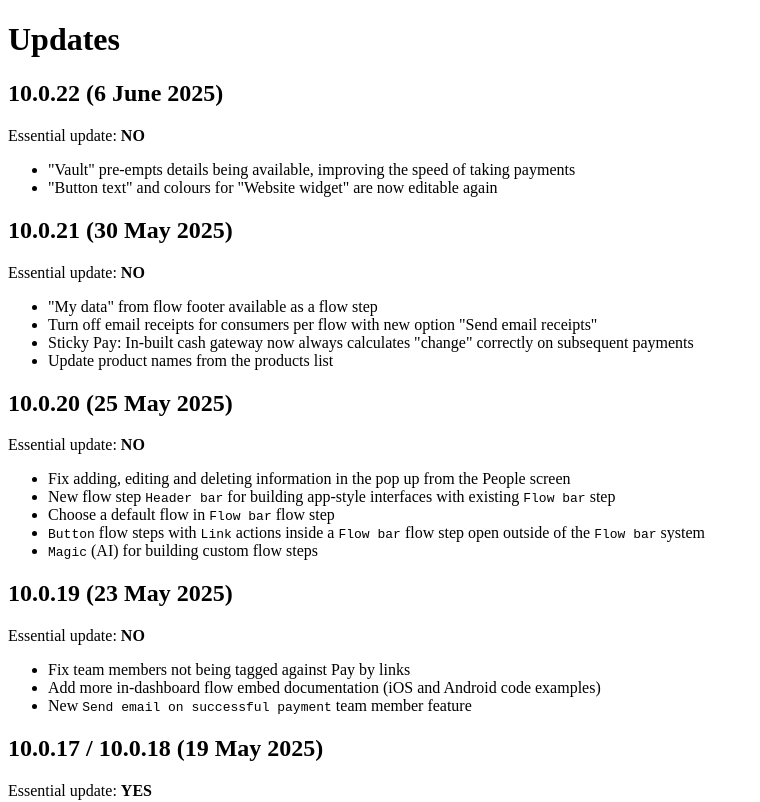
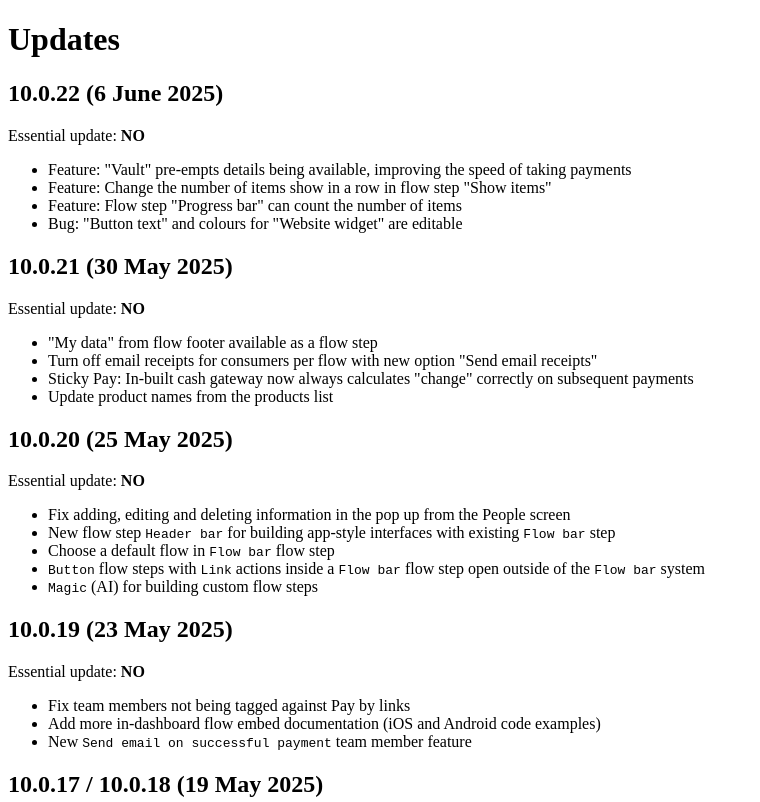
Before and after one commit to Stickyto/sticky-docs, a Next.js app in the folder src/: page /updates in a window 1280 px wide. Shown: the top 802 px of the page, without its empty margins (0-760 px from the left). Built offline with nearby package versions, Linux system fonts and the light colour scheme.

Commit message:
Changelog WIP

```diff
--- a/src/pages/updates.mdx
+++ b/src/pages/updates.mdx
@@ -4,8 +4,10 @@
 
 Essential update: **NO**
 
- - "Vault" pre-empts details being available, improving the speed of taking payments
- - "Button text" and colours for "Website widget" are now editable again
+ - Feature: "Vault" pre-empts details being available, improving the speed of taking payments
+ - Feature: Change the number of items show in a row in flow step "Show items"
+ - Feature: Flow step "Progress bar" can count the number of items
+ - Bug: "Button text" and colours for "Website widget" are editable
 
 ## 10.0.21 (30 May 2025)
 
```
